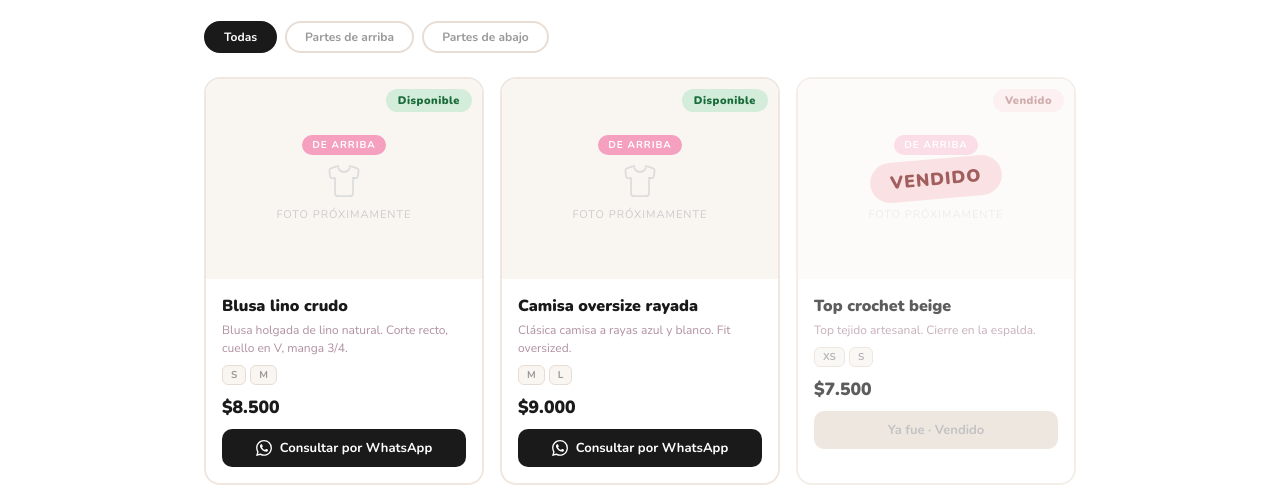
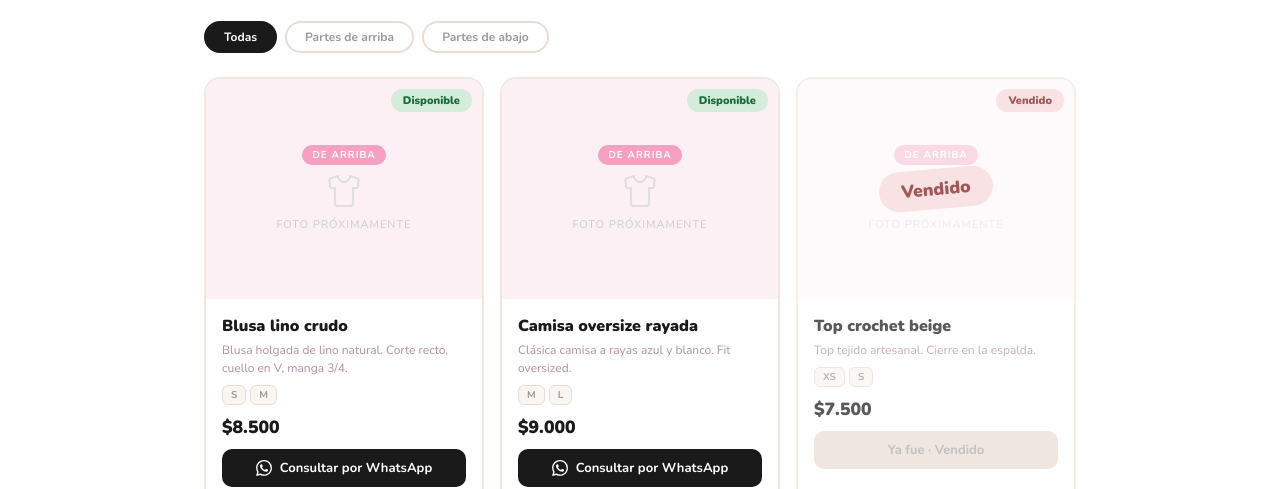
Before and after one commit to jf-testing/lajuliferia2, a plain HTML site: page index.html in a window 1280 px wide. Shown: the part 342-831 px from the top of the page. Drawn offline with nearby package versions, Linux system fonts and the light colour scheme.

Commit message:
Update index.html

```diff
--- a/index.html
+++ b/index.html
@@ -16,19 +16,28 @@
 .filter-row{display:flex;gap:8px;margin-bottom:1.5rem;flex-wrap:wrap;}
 .filter-btn{background:#fff;border:2px solid #e8ddd4;border-radius:50px;padding:6px 18px;font-size:12px;font-family:'Nunito',sans-serif;font-weight:700;cursor:pointer;transition:all 0.2s;color:#999;}
 .filter-btn.active{background:#1a1a1a;color:#fff;border-color:#1a1a1a;}
-.grid{display:grid;grid-template-columns:repeat(auto-fill,minmax(220px,1fr));gap:1rem;}
+.grid{display:grid;grid-template-columns:repeat(auto-fill,minmax(240px,1fr));gap:1rem;}
 .card{background:#fff;border-radius:16px;overflow:hidden;border:2px solid #f0e8e0;transition:transform 0.2s;position:relative;}
 .card:hover{transform:translateY(-3px);}
-.card.vendido{opacity:0.7;}
-.card-img{width:100%;height:200px;object-fit:cover;display:block;background:#f9f6f2;}
-.img-placeholder{width:100%;height:200px;display:flex;flex-direction:column;align-items:center;justify-content:center;gap:8px;font-size:11px;letter-spacing:1px;text-transform:uppercase;color:#ccc;background:#f9f6f2;}
+.card.vendido{opacity:0.72;}
+.carousel{position:relative;height:220px;background:#f9f6f2;overflow:hidden;user-select:none;}
+.carousel-track{display:flex;height:100%;transition:transform 0.32s ease;}
+.carousel-slide{min-width:100%;height:100%;display:flex;align-items:center;justify-content:center;flex-direction:column;gap:8px;font-size:11px;letter-spacing:1px;text-transform:uppercase;color:#ccc;}
+.carousel-slide img{width:100%;height:100%;object-fit:cover;display:block;}
+.carousel-btn{position:absolute;top:50%;transform:translateY(-50%);background:rgba(255,255,255,0.92);border:none;border-radius:50%;width:30px;height:30px;display:flex;align-items:center;justify-content:center;cursor:pointer;font-size:16px;color:#1a1a1a;z-index:4;line-height:1;}
+.carousel-btn.prev{left:8px;}
+.carousel-btn.next{right:8px;}
+.carousel-dots{position:absolute;bottom:8px;left:0;right:0;display:flex;justify-content:center;gap:5px;z-index:4;}
+.dot{width:6px;height:6px;border-radius:50%;background:rgba(0,0,0,0.2);cursor:pointer;transition:background 0.2s;}
+.dot.active{background:#1a1a1a;}
+.foto-contador{position:absolute;top:10px;left:10px;background:rgba(0,0,0,0.42);color:#fff;font-size:11px;font-family:'Nunito',sans-serif;font-weight:700;padding:3px 9px;border-radius:50px;z-index:4;}
+.stock-badge{position:absolute;top:10px;right:10px;font-family:'Nunito',sans-serif;font-weight:900;font-size:11px;padding:4px 12px;border-radius:50px;z-index:4;}
+.stock-badge.disponible{background:#d4edda;color:#1a6b3a;}
+.stock-badge.vendido-badge{background:#f8d7da;color:#7b1a1a;}
+.vendido-overlay{position:absolute;top:0;left:0;right:0;height:220px;background:rgba(255,255,255,0.45);display:flex;align-items:center;justify-content:center;z-index:3;}
+.vendido-texto{font-family:'Nunito',sans-serif;font-weight:900;font-size:1.1rem;color:#7b1a1a;background:#f8d7da;padding:8px 22px;border-radius:50px;transform:rotate(-5deg);}
 .cat-pill{display:inline-block;background:#f4a0be;color:#fff;font-size:10px;font-family:'Nunito',sans-serif;font-weight:700;padding:3px 10px;border-radius:50px;}
 .cat-pill.abajo{background:#a0b8e4;}
-.stock-badge{position:absolute;top:10px;right:10px;font-family:'Nunito',sans-serif;font-weight:900;font-size:11px;padding:4px 12px;border-radius:50px;letter-spacing:0.5px;}
-.stock-badge.disponible{background:#d4edda;color:#1a6b3a;}
-.stock-badge.vendido{background:#f8d7da;color:#7b1a1a;}
-.vendido-overlay{position:absolute;top:0;left:0;right:0;height:200px;background:rgba(255,255,255,0.5);display:flex;align-items:center;justify-content:center;}
-.vendido-texto{font-family:'Nunito',sans-serif;font-weight:900;font-size:1.1rem;color:#7b1a1a;background:#f8d7da;padding:8px 20px;border-radius:50px;letter-spacing:1px;transform:rotate(-5deg);}
 .card-body{padding:1rem;}
 .card-name{font-family:'Nunito',sans-serif;font-weight:900;font-size:1rem;margin-bottom:4px;}
 .card-desc{font-size:12px;color:#b090a0;line-height:1.5;margin-bottom:8px;}
@@ -131,54 +140,93 @@
 <script>
 const WA='5491100000000';
 
-// =============================================
-// ACÁ VAN TUS PRENDAS - editá estos datos
-// o en el futuro esto se leerá del Google Sheet
-// =============================================
 const products=[
-  {id:1,cat:'arriba',name:'Blusa lino crudo',desc:'Blusa holgada de lino natural. Corte recto, cuello en V, manga 3/4.',price:'$8.500',sizes:['S','M'],busto:88,estilo:['casual','boho'],foto:'',stock:1},
-  {id:2,cat:'arriba',name:'Camisa oversize rayada',desc:'Clásica camisa a rayas azul y blanco. Fit oversized.',price:'$9.000',sizes:['M','L'],busto:96,estilo:['casual','vintage'],foto:'',stock:1},
-  {id:3,cat:'arriba',name:'Top crochet beige',desc:'Top tejido artesanal. Cierre en la espalda.',price:'$7.500',sizes:['XS','S'],busto:82,estilo:['boho','elegante'],foto:'',stock:0},
-  {id:4,cat:'abajo',name:'Pantalón palazzo negro',desc:'Pantalón ancho tiro alto, caída impecable.',price:'$12.000',sizes:['S','M','L'],cintura:70,cadera:96,estilo:['elegante','casual'],foto:'',stock:0},
-  {id:5,cat:'abajo',name:'Falda midi floral',desc:'Falda a media pierna con estampado floral vintage.',price:'$10.500',sizes:['M','L','XL'],cintura:76,cadera:102,estilo:['boho','vintage'],foto:'',stock:1},
-  {id:6,cat:'abajo',name:'Pantalón cargo verde',desc:'Cargo de algodón con bolsillos laterales.',price:'$13.500',sizes:['M','L'],cintura:74,cadera:98,estilo:['casual','sporty'],foto:'',stock:1},
+  {id:1,cat:'arriba',name:'Blusa lino crudo',desc:'Blusa holgada de lino natural. Corte recto, cuello en V, manga 3/4.',price:8500,sizes:['S','M'],busto:88,estilo:['casual','boho'],fotos:['','',''],stock:1},
+  {id:2,cat:'arriba',name:'Camisa oversize rayada',desc:'Clásica camisa a rayas azul y blanco. Fit oversized.',price:9000,sizes:['M','L'],busto:96,estilo:['casual','vintage'],fotos:['',''],stock:1},
+  {id:3,cat:'arriba',name:'Top crochet beige',desc:'Top tejido artesanal. Cierre en la espalda.',price:7500,sizes:['XS','S'],busto:82,estilo:['boho','elegante'],fotos:[''],stock:0},
+  {id:4,cat:'abajo',name:'Pantalón palazzo negro',desc:'Pantalón ancho tiro alto, caída impecable.',price:12000,sizes:['S','M','L'],cintura:70,cadera:96,estilo:['elegante','casual'],fotos:['',''],stock:0},
+  {id:5,cat:'abajo',name:'Falda midi floral',desc:'Falda a media pierna con estampado floral vintage.',price:10500,sizes:['M','L','XL'],cintura:76,cadera:102,estilo:['boho','vintage'],fotos:['','',''],stock:1},
+  {id:6,cat:'abajo',name:'Pantalón cargo verde',desc:'Cargo de algodón con bolsillos laterales.',price:13500,sizes:['M','L'],cintura:74,cadera:98,estilo:['casual','sporty'],fotos:[''],stock:1},
 ];
 
-function cardImg(p){
-  if(p.foto) return `<img class="card-img" src="${p.foto}" alt="${p.name}" onerror="this.parentNode.innerHTML=placeholderHtml('${p.cat}')">`;
-  return `<div class="img-placeholder">
-    <span class="cat-pill ${p.cat==='abajo'?'abajo':''}">De ${p.cat==='arriba'?'arriba':'abajo'}</span>
-    <svg width="36" height="36" viewBox="0 0 24 24" fill="none" stroke="#ddd" stroke-width="1.2"><path d="M20.38 3.46 16 2a4 4 0 0 1-8 0L3.62 3.46a2 2 0 0 0-1.34 2.23l.58 3.57a1 1 0 0 0 .99.84H6v10c0 1.1.9 2 2 2h8a2 2 0 0 0 2-2V10h2.15a1 1 0 0 0 .99-.84l.58-3.57a2 2 0 0 0-1.34-2.23z"/></svg>
-    <span>foto próximamente</span>
-    ${p.stock===0?'<div class="vendido-overlay"><span class="vendido-texto">Vendido</span></div>':''}
+const carouselState={};
+
+function buildCarousel(p){
+  const fotos=p.fotos.filter(f=>f.trim()!=='');
+  const hasFotos=fotos.length>0;
+  const n=hasFotos?fotos.length:1;
+  const id='c'+p.id;
+  carouselState[id]={cur:0,total:n};
+
+  const slides=hasFotos
+    ? fotos.map(f=>`<div class="carousel-slide"><img src="${f}" alt="${p.name}" onerror="this.parentNode.style.background='#f9f6f2';this.remove()"></div>`).join('')
+    : `<div class="carousel-slide" style="background:${p.cat==='arriba'?'#fdf0f5':'#f0f4fd'}">
+        <span class="cat-pill ${p.cat==='abajo'?'abajo':''}">De ${p.cat==='arriba'?'arriba':'abajo'}</span>
+        <svg width="36" height="36" viewBox="0 0 24 24" fill="none" stroke="#ddd" stroke-width="1.2"><path d="M20.38 3.46 16 2a4 4 0 0 1-8 0L3.62 3.46a2 2 0 0 0-1.34 2.23l.58 3.57a1 1 0 0 0 .99.84H6v10c0 1.1.9 2 2 2h8a2 2 0 0 0 2-2V10h2.15a1 1 0 0 0 .99-.84l.58-3.57a2 2 0 0 0-1.34-2.23z"/></svg>
+        <span>foto próximamente</span>
+       </div>`;
+
+  const dots=n>1?`<div class="carousel-dots" id="dots${id}">${Array.from({length:n},(_,i)=>`<div class="dot${i===0?' active':''}" onclick="goTo('${id}',${i})"></div>`).join('')}</div>`:'';
+  const btns=n>1?`<button class="carousel-btn prev" onclick="move('${id}',-1)">&#8249;</button><button class="carousel-btn next" onclick="move('${id}',1)">&#8250;</button>`:'';
+  const contador=n>1?`<span class="foto-contador" id="cnt${id}">1 / ${n}</span>`:'';
+  const vendidoOverlay=p.stock===0?`<div class="vendido-overlay"><span class="vendido-texto">Vendido</span></div>`:'';
+
+  return `<div class="carousel" id="${id}" data-pid="${p.id}">
+    <span class="stock-badge ${p.stock===1?'disponible':'vendido-badge'}">${p.stock===1?'Disponible':'Vendido'}</span>
+    ${contador}
+    <div class="carousel-track" id="track${id}">${slides}</div>
+    ${btns}${dots}${vendidoOverlay}
   </div>`;
 }
 
-function cardBoton(p){
-  if(p.stock===1){
-    return `<a class="wa-btn" href="https://wa.me/${WA}?text=Hola!%20Me%20interesa:%20${encodeURIComponent(p.name)}" target="_blank">
-      <svg width="16" height="16" viewBox="0 0 24 24" fill="#fff"><path d="M17.472 14.382c-.297-.149-1.758-.867-2.03-.967-.273-.099-.471-.148-.67.15-.197.297-.767.966-.94 1.164-.173.199-.347.223-.644.075-.297-.15-1.255-.463-2.39-1.475-.883-.788-1.48-1.761-1.653-2.059-.173-.297-.018-.458.13-.606.134-.133.298-.347.446-.52.149-.174.198-.298.298-.497.099-.198.05-.371-.025-.52-.075-.149-.669-1.612-.916-2.207-.242-.579-.487-.5-.669-.51-.173-.008-.371-.01-.57-.01-.198 0-.52.074-.792.372-.272.297-1.04 1.016-1.04 2.479 0 1.462 1.065 2.875 1.213 3.074.149.198 2.096 3.2 5.077 4.487.709.306 1.262.489 1.694.625.712.227 1.36.195 1.871.118.571-.085 1.758-.719 2.006-1.413.248-.694.248-1.289.173-1.413-.074-.124-.272-.198-.57-.347m-5.421 7.403h-.004a9.87 9.87 0 01-5.031-1.378l-.361-.214-3.741.982.998-3.648-.235-.374a9.86 9.86 0 01-1.51-5.26c.001-5.45 4.436-9.884 9.888-9.884 2.64 0 5.122 1.03 6.988 2.898a9.825 9.825 0 012.893 6.994c-.003 5.45-4.437 9.884-9.885 9.884m8.413-18.297A11.815 11.815 0 0012.05 0C5.495 0 .16 5.335.157 11.892c0 2.096.547 4.142 1.588 5.945L.057 24l6.305-1.654a11.882 11.882 0 005.683 1.448h.005c6.554 0 11.89-5.335 11.893-11.893a11.821 11.821 0 00-3.48-8.413Z"/></svg>
-      Consultar por WhatsApp
-    </a>`;
-  } else {
-    return `<div class="vendido-btn">Ya fue · Vendido</div>`;
-  }
+function goTo(id,idx){
+  const s=carouselState[id];
+  if(!s)return;
+  s.cur=(idx+s.total)%s.total;
+  document.getElementById('track'+id).style.transform=`translateX(-${s.cur*100}%)`;
+  const dotsEl=document.getElementById('dots'+id);
+  if(dotsEl)dotsEl.querySelectorAll('.dot').forEach((d,i)=>d.classList.toggle('active',i===s.cur));
+  const cnt=document.getElementById('cnt'+id);
+  if(cnt)cnt.textContent=`${s.cur+1} / ${s.total}`;
+}
+function move(id,dir){goTo(id,carouselState[id].cur+dir);}
+
+function initSwipe(carouselEl,id){
+  let sx=null;
+  carouselEl.addEventListener('touchstart',e=>{sx=e.touches[0].clientX;},{passive:true});
+  carouselEl.addEventListener('touchend',e=>{
+    if(sx===null)return;
+    const dx=e.changedTouches[0].clientX-sx;
+    if(Math.abs(dx)>40)move(id,dx<0?1:-1);
+    sx=null;
+  },{passive:true});
 }
 
 function renderGrid(f){
   const list=f==='todas'?products:products.filter(p=>p.cat===f);
-  document.getElementById('product-grid').innerHTML=list.map(p=>`
-    <div class="card${p.stock===0?' vendido':''}">
-      <span class="stock-badge ${p.stock===1?'disponible':'vendido'}">${p.stock===1?'Disponible':'Vendido'}</span>
-      ${cardImg(p)}
+  const grid=document.getElementById('product-grid');
+  grid.innerHTML=list.map(p=>{
+    const precio='$'+p.price.toLocaleString('es-AR');
+    const boton=p.stock===1
+      ?`<a class="wa-btn" href="https://wa.me/${WA}?text=Hola!%20Me%20interesa:%20${encodeURIComponent(p.name)}" target="_blank"><svg width="16" height="16" viewBox="0 0 24 24" fill="#fff"><path d="M17.472 14.382c-.297-.149-1.758-.867-2.03-.967-.273-.099-.471-.148-.67.15-.197.297-.767.966-.94 1.164-.173.199-.347.223-.644.075-.297-.15-1.255-.463-2.39-1.475-.883-.788-1.48-1.761-1.653-2.059-.173-.297-.018-.458.13-.606.134-.133.298-.347.446-.52.149-.174.198-.298.298-.497.099-.198.05-.371-.025-.52-.075-.149-.669-1.612-.916-2.207-.242-.579-.487-.5-.669-.51-.173-.008-.371-.01-.57-.01-.198 0-.52.074-.792.372-.272.297-1.04 1.016-1.04 2.479 0 1.462 1.065 2.875 1.213 3.074.149.198 2.096 3.2 5.077 4.487.709.306 1.262.489 1.694.625.712.227 1.36.195 1.871.118.571-.085 1.758-.719 2.006-1.413.248-.694.248-1.289.173-1.413-.074-.124-.272-.198-.57-.347m-5.421 7.403h-.004a9.87 9.87 0 01-5.031-1.378l-.361-.214-3.741.982.998-3.648-.235-.374a9.86 9.86 0 01-1.51-5.26c.001-5.45 4.436-9.884 9.888-9.884 2.64 0 5.122 1.03 6.988 2.898a9.825 9.825 0 012.893 6.994c-.003 5.45-4.437 9.884-9.885 9.884m8.413-18.297A11.815 11.815 0 0012.05 0C5.495 0 .16 5.335.157 11.892c0 2.096.547 4.142 1.588 5.945L.057 24l6.305-1.654a11.882 11.882 0 005.683 1.448h.005c6.554 0 11.89-5.335 11.893-11.893a11.821 11.821 0 00-3.48-8.413Z"/></svg>Consultar por WhatsApp</a>`
+      :`<div class="vendido-btn">Ya fue · Vendido</div>`;
+    return `<div class="card${p.stock===0?' vendido':''}">
+      ${buildCarousel(p)}
       <div class="card-body">
         <div class="card-name">${p.name}</div>
         <div class="card-desc">${p.desc}</div>
         <div class="sizes">${p.sizes.map(s=>`<span class="size-tag">${s}</span>`).join('')}</div>
-        <div class="card-price">$${Number(p.price.replace(/[^0-9]/g,'')).toLocaleString('es-AR')}</div>
-        ${cardBoton(p)}
+        <div class="card-price">${precio}</div>
+        ${boton}
       </div>
-    </div>`).join('');
+    </div>`;
+  }).join('');
+
+  list.forEach(p=>{
+    const id='c'+p.id;
+    const el=document.getElementById(id);
+    if(el&&carouselState[id]&&carouselState[id].total>1)initSwipe(el,id);
+  });
 }
 
 function show(id,btn){
@@ -203,7 +251,7 @@
   results.style.display='block';
   results.innerHTML='<h3>Un segundito</h3><p style="color:#bbb">Analizando tu perfil...</p>';
   const disponibles=products.filter(p=>p.stock===1);
-  const catalog=disponibles.map(p=>`- ${p.name} (${p.cat==='arriba'?'arriba':'abajo'}): ${p.desc} Talles: ${p.sizes.join(',')} Precio: ${p.price}${p.busto?` Busto:${p.busto}cm`:''}${p.cintura?` Cintura:${p.cintura}cm`:''}${p.cadera?` Cadera:${p.cadera}cm`:''}`).join('\n');
+  const catalog=disponibles.map(p=>`- ${p.name} (${p.cat==='arriba'?'arriba':'abajo'}): ${p.desc} Talles: ${p.sizes.join(',')} Precio: $${p.price}${p.busto?` Busto:${p.busto}cm`:''}${p.cintura?` Cintura:${p.cintura}cm`:''}${p.cadera?` Cadera:${p.cadera}cm`:''}`).join('\n');
   const prompt=`Sos la asesora de "La Juliferia", moda circular en Buenos Aires. Recomendá 2-3 prendas disponibles del catálogo según el perfil.\nCATÁLOGO DISPONIBLE:\n${catalog}\nPERFIL:\nBusto:${document.getElementById('m-busto').value||'?'}cm Cintura:${document.getElementById('m-cintura').value||'?'}cm Cadera:${document.getElementById('m-cadera').value||'?'}cm Preferencias:${getChips().join(',')||'ninguna'}\nSé cálida, informal y entusiasta. Solo recomendá prendas del catálogo. Terminá invitando a consultar por WhatsApp.`;
   try{
     const r=await fetch('https://api.anthropic.com/v1/messages',{method:'POST',headers:{'Content-Type':'application/json'},body:JSON.stringify({model:'claude-sonnet-4-20250514',max_tokens:1000,messages:[{role:'user',content:prompt}]})});
```
